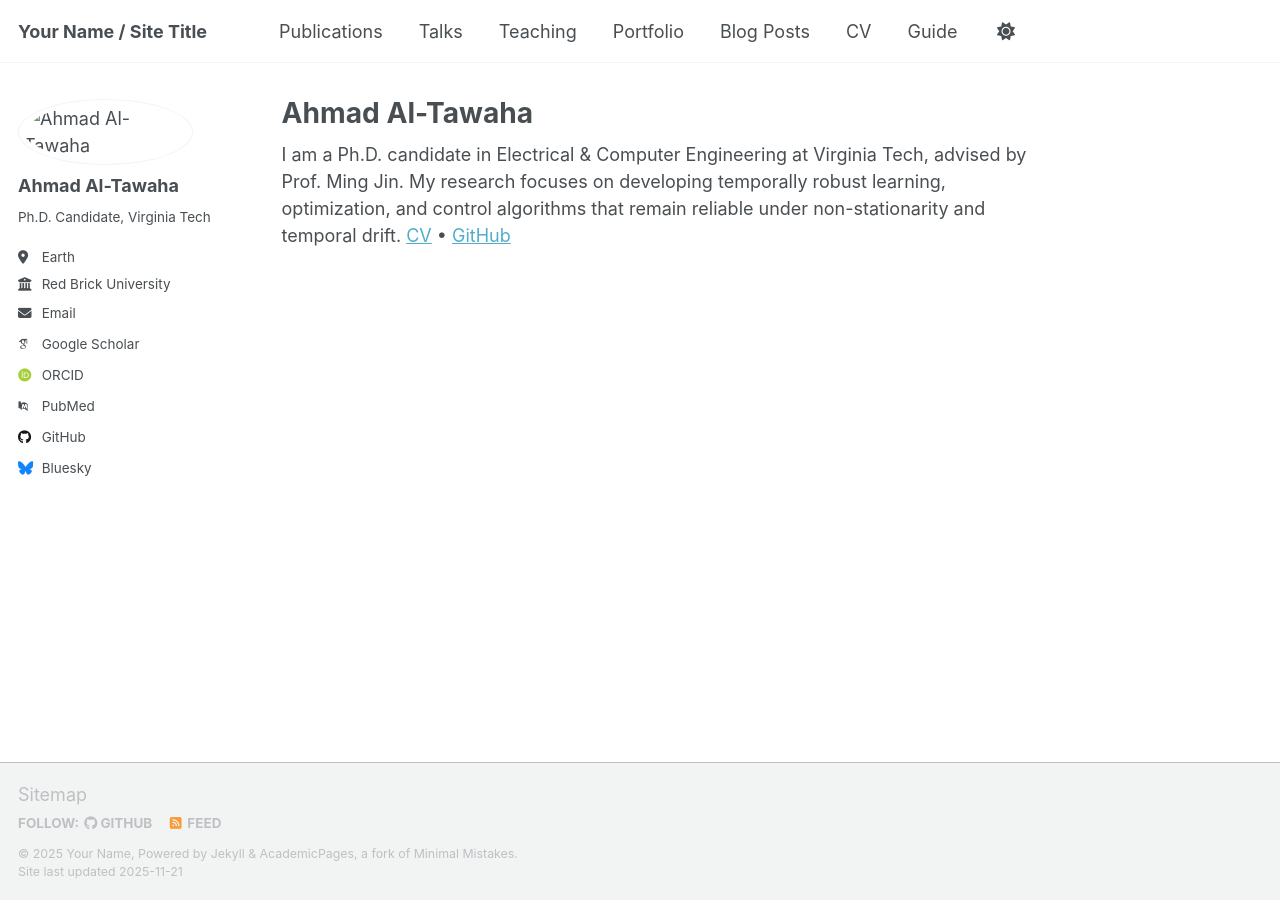
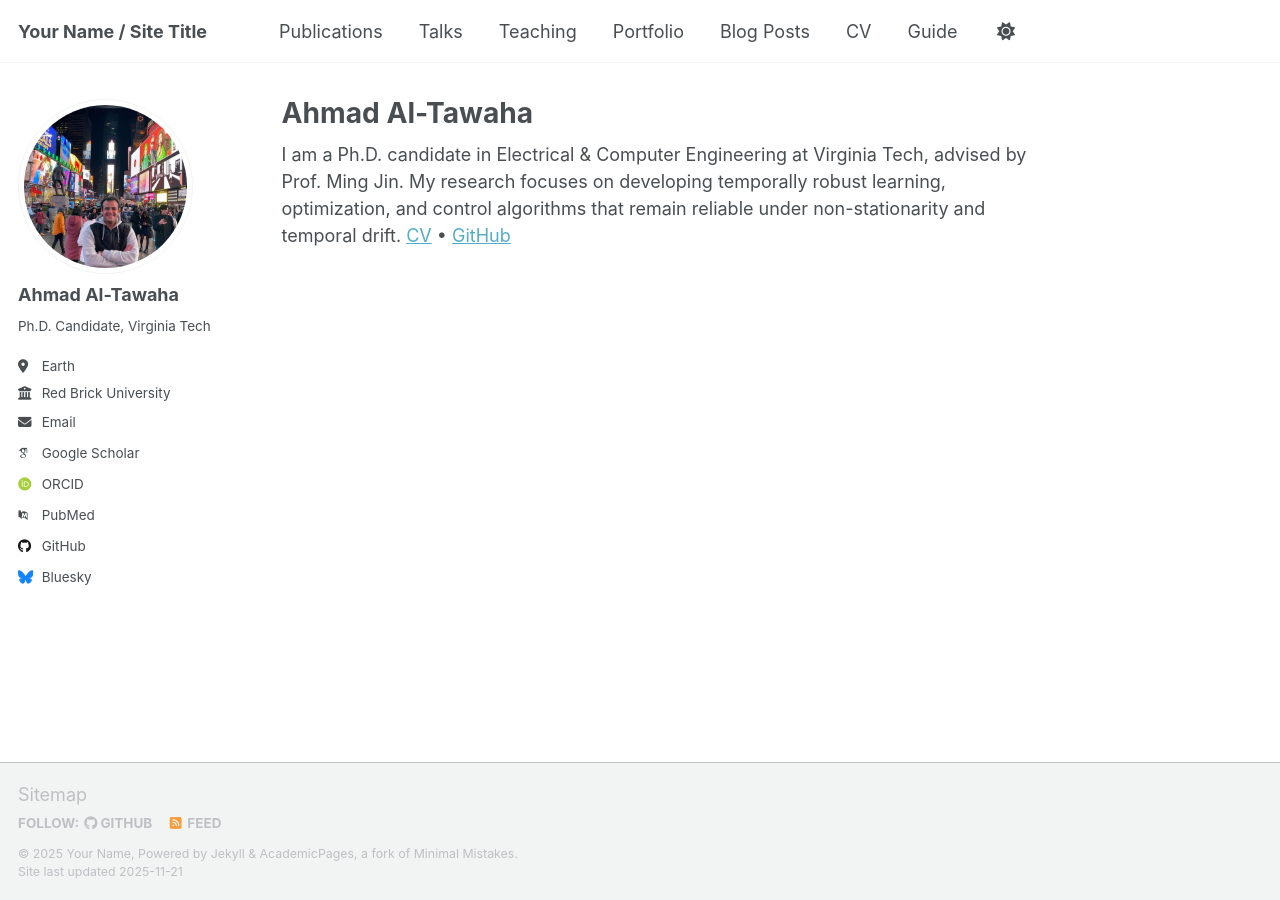
Before and after one commit to Ahmad-Tawaha/ahmad-tawaha.github.io, a Jekyll site: the page built from _pages/about.md, in a window 1280 px wide. Built offline with Jekyll 4.4.1, drawn with Linux system fonts in a browser that asks for light colours; some web fonts are replaced; a script that is not in the unit is left out.

Commit message:
Update avatar path in configuration file

```diff
--- a/_config.yml
+++ b/_config.yml
@@ -23,7 +23,7 @@ repository               : "academicpages/academicpages.github.io"
 #               Additional customization can be done by editing /_includes/author-profile.html
 author:
   # Biographic information
-  avatar           : "images/image_from_ios_480.jpg"
+  avatar           : "image_from_ios_480.jpg"
   name             : "Ahmad Al-Tawaha"
   pronouns         : # example: "she/her"
   bio              : "Ph.D. Candidate, Virginia Tech"
```
